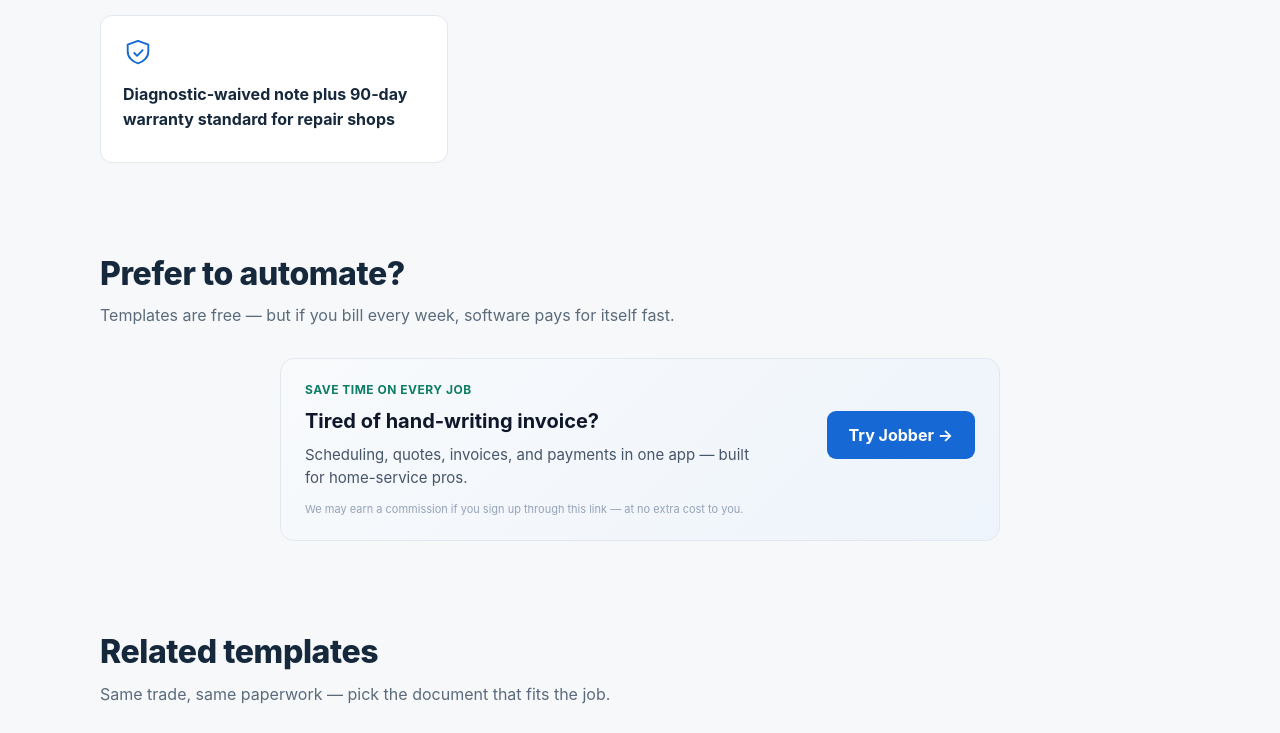
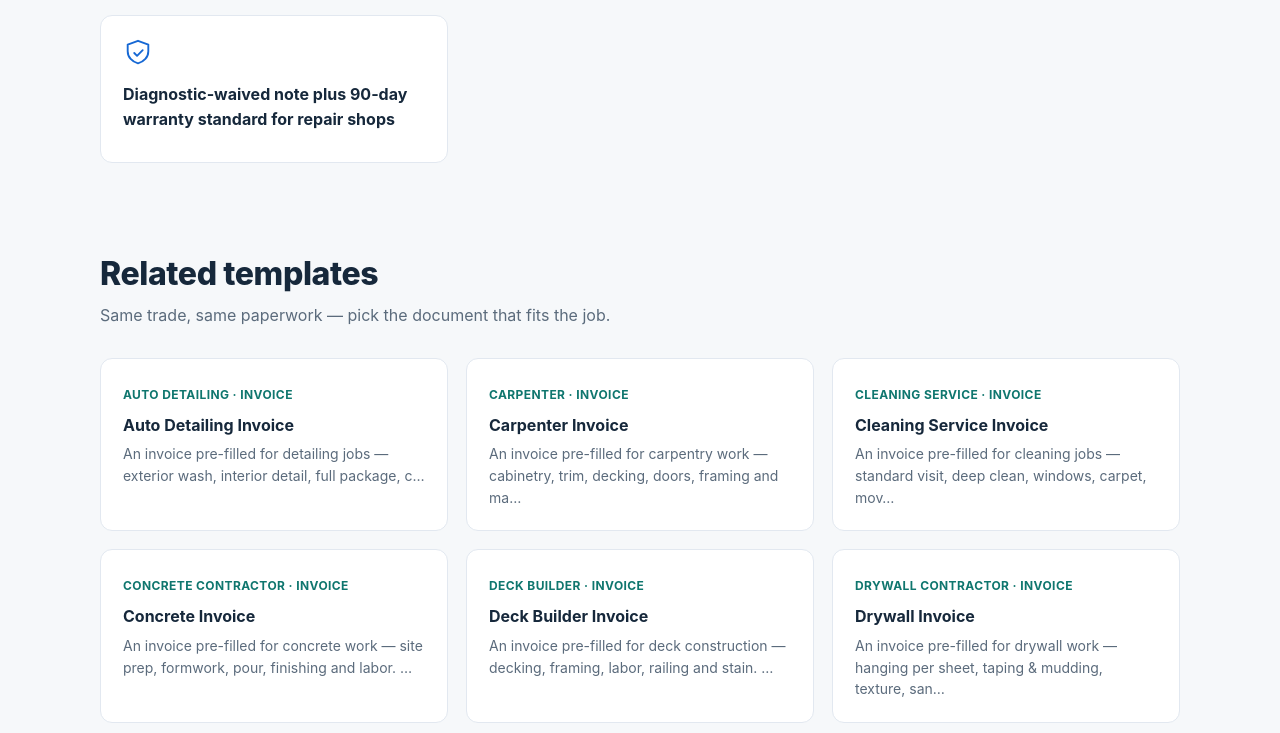
Before and after one commit to yushengquan/fieldform-templates, an Astro site: page /templates/appliance-repair-invoice-template in a window 1280 px wide. Shown: the part 1922-2655 px from the top of the page. Built offline with nearby package versions, Linux system fonts and the light colour scheme; Astro itself is replaced by a stand-in of ours; a web font is replaced by a local one.

Commit message:
Remove affiliate card from template pages (YOUR_ID placeholder was live and broken)

```diff
--- a/src/pages/templates/[slug].astro
+++ b/src/pages/templates/[slug].astro
@@ -5,7 +5,6 @@ import BaseLayout from '../../layouts/BaseLayout.astro';
 import InvoicePreview from '../../components/InvoicePreview.astro';
 import DownloadCards from '../../components/DownloadCards.astro';
 import FaqList from '../../components/FaqList.astro';
-import AffiliateCard from '../../components/AffiliateCard.astro';
 
 export function getStaticPaths() {
   const modules = import.meta.glob('../../data/trades/*.json', { eager: true });
@@ -165,14 +164,6 @@ const appLd = JSON.stringify({
     </div>
   </section>
 
-  <section class="section wrap" id="automate" style="padding-top:40px;">
-    <div class="section-head">
-      <h2>Prefer to automate?</h2>
-      <p>Templates are free — but if you bill every week, software pays for itself fast.</p>
-    </div>
-    <AffiliateCard trade={trade.trade} docType={trade.docType} />
-  </section>
-
   <section class="section wrap" id="related" style="padding-top:40px;">
     <div class="section-head">
       <h2>Related templates</h2>
```
